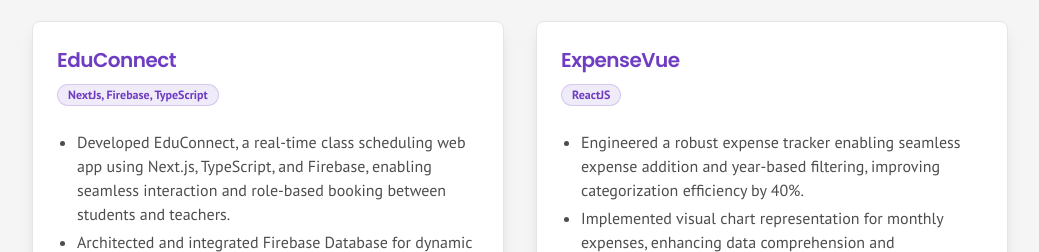
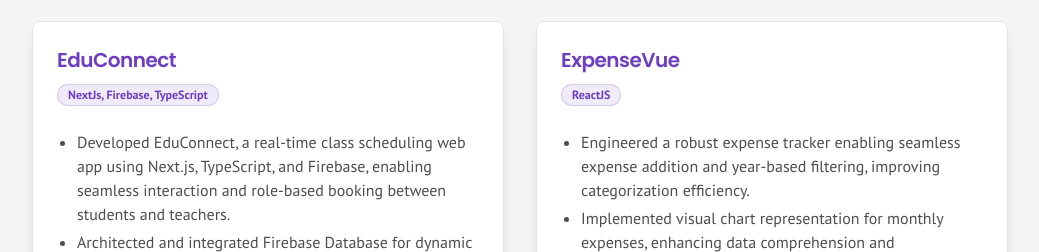
Before and after one commit to siddhi-244/portfolio-next, a Next.js app: page / in a window 1280 px wide. Shown: the part 2760-3012 px from the top of the page, without its empty margins (120-1159 px from the left). Built offline with nearby package versions, Linux system fonts and the light colour scheme.

Commit message:
added new education

```diff
--- a/src/constants/resume-data.ts
+++ b/src/constants/resume-data.ts
@@ -99,7 +99,7 @@
       name: "ExpenseVue",
       technologies: ["ReactJS"],
       descriptionPoints: [
-        "Engineered a robust expense tracker enabling seamless expense addition and year-based filtering, improving categorization efficiency by 40%.",
+        "Engineered a robust expense tracker enabling seamless expense addition and year-based filtering, improving categorization efficiency.",
         "Implemented visual chart representation for monthly expenses, enhancing data comprehension and visualization.",
       ],
       githubLink: "https://github.com/siddhi-244/ExpenseVue",
```
